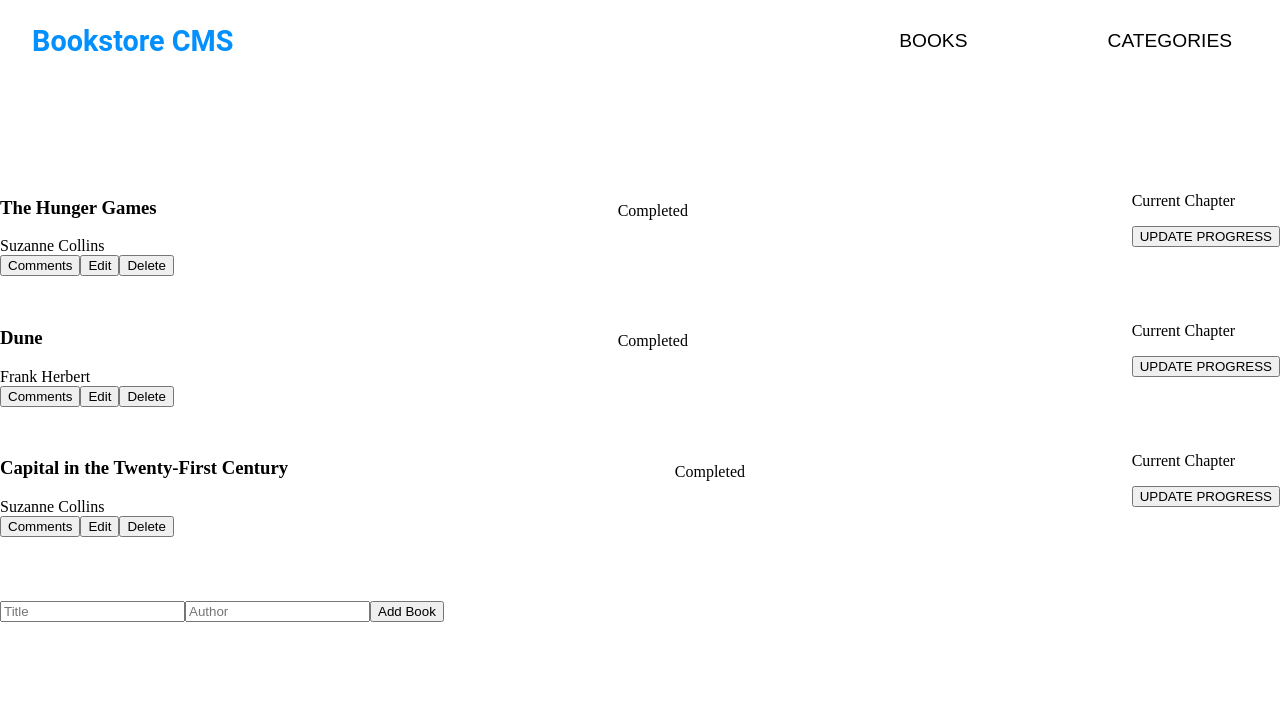
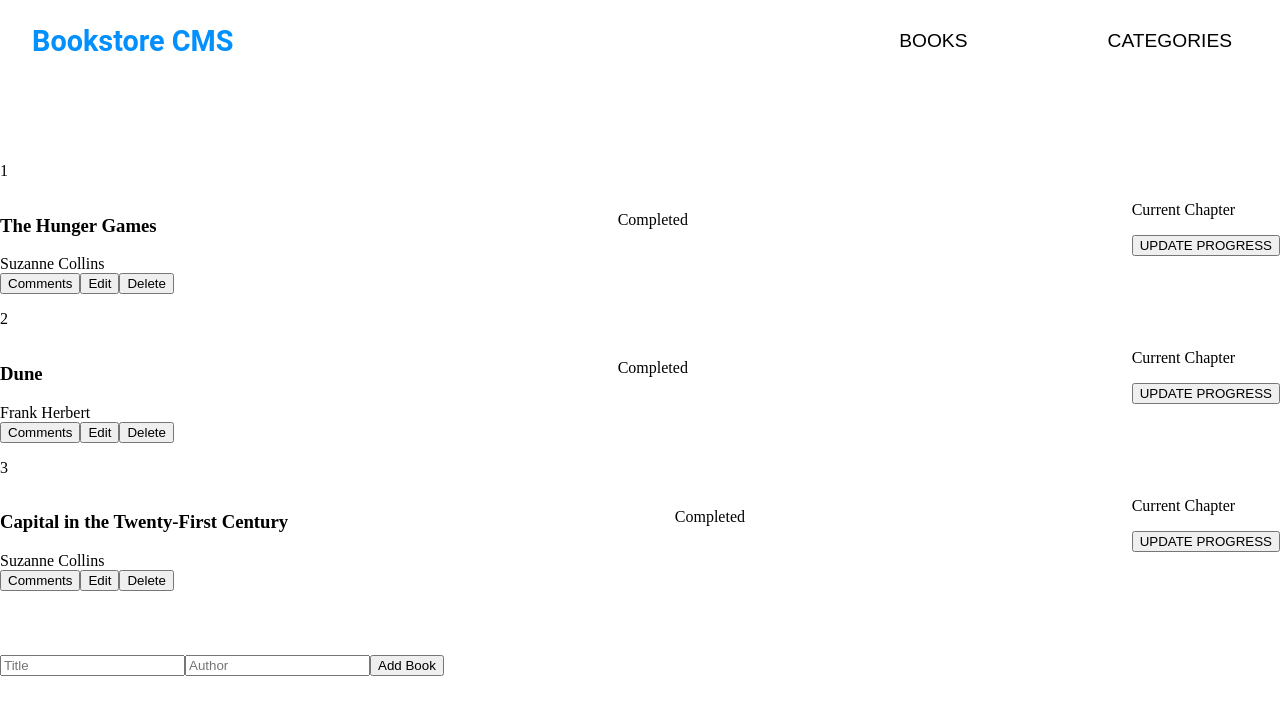
Before and after one commit to shuja-shah/Bookstore-CMS, a React (Create React App) app: page / in a window 1280 px wide. Shown: the top 714 px of the page. Built offline with nearby package versions, Linux system fonts and the light colour scheme.

Commit message:
Define RemoveBook

```diff
--- a/src/Componenets/Book.js
+++ b/src/Componenets/Book.js
@@ -1,40 +1,41 @@
 import PropTypes from 'prop-types';
+import { useDispatch } from 'react-redux';
+import { removeBook } from '../Redux/Books/book';
 
-const Book = ({
-  catogory, title, author, progress, chapter,
-}) => (
+const Book = ({ id, title, author }) => {
+  const dispatch = useDispatch();
+  const handleRemove = () => {
+    dispatch(removeBook(id));
+  };
+  return (
     <div className="book">
       <div className="book-top">
-      <p>{catogory}</p>
+        <p>{id}</p>
         <h3 className="title-book">{title}</h3>
         <span className="author">{author}</span>
         <div className="CRUD">
           <button type="submit" className="btn btn-primary">Comments</button>
           <button type="submit" className="btn btn-primary">Edit</button>
-        <button type="submit" className="btn btn-danger">Delete</button>
+          <button type="submit" className="btn btn-danger" onClick={handleRemove}>Delete</button>
         </div>
 
       </div>
       <div className="book-status">
         <div className="book-status__progress">
-        {progress}
           <span className="author">Completed</span>
         </div>
       </div>
       <div className="book-status__chapter">
         <p>Current Chapter</p>
-      <p>{chapter}</p>
         <button type="submit" className="update-progress">UPDATE PROGRESS</button>
       </div>
     </div>
   );
-
+};
 Book.propTypes = {
+  id: PropTypes.number.isRequired,
   title: PropTypes.string.isRequired,
   author: PropTypes.string.isRequired,
-  catogory: PropTypes.string.isRequired,
-  progress: PropTypes.string.isRequired,
-  chapter: PropTypes.string.isRequired,
 };
 
 export default Book;
--- a/src/Componenets/BookList.js
+++ b/src/Componenets/BookList.js
@@ -8,6 +8,7 @@ const BookList = () => {
       {books.map((book) => (
         <Book
           key={book.id}
+          id={book.id}
           title={book.title}
           author={book.author}
         />
```
Lines whose indentation alone changed are shown as unchanged.
